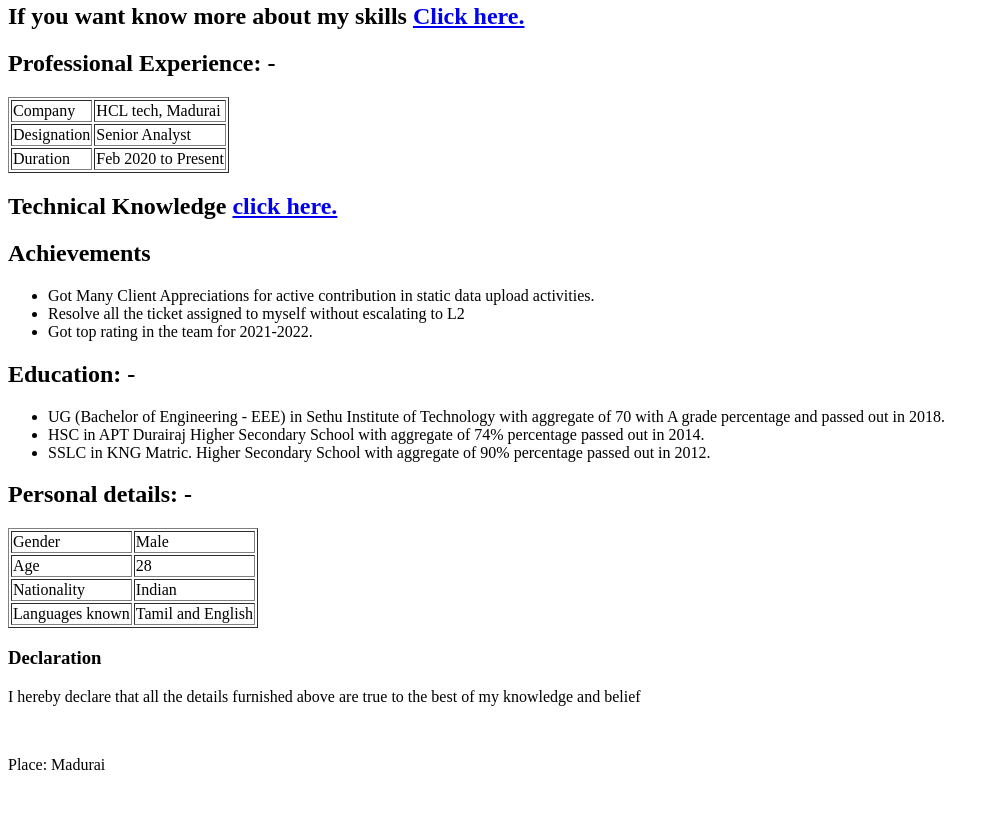
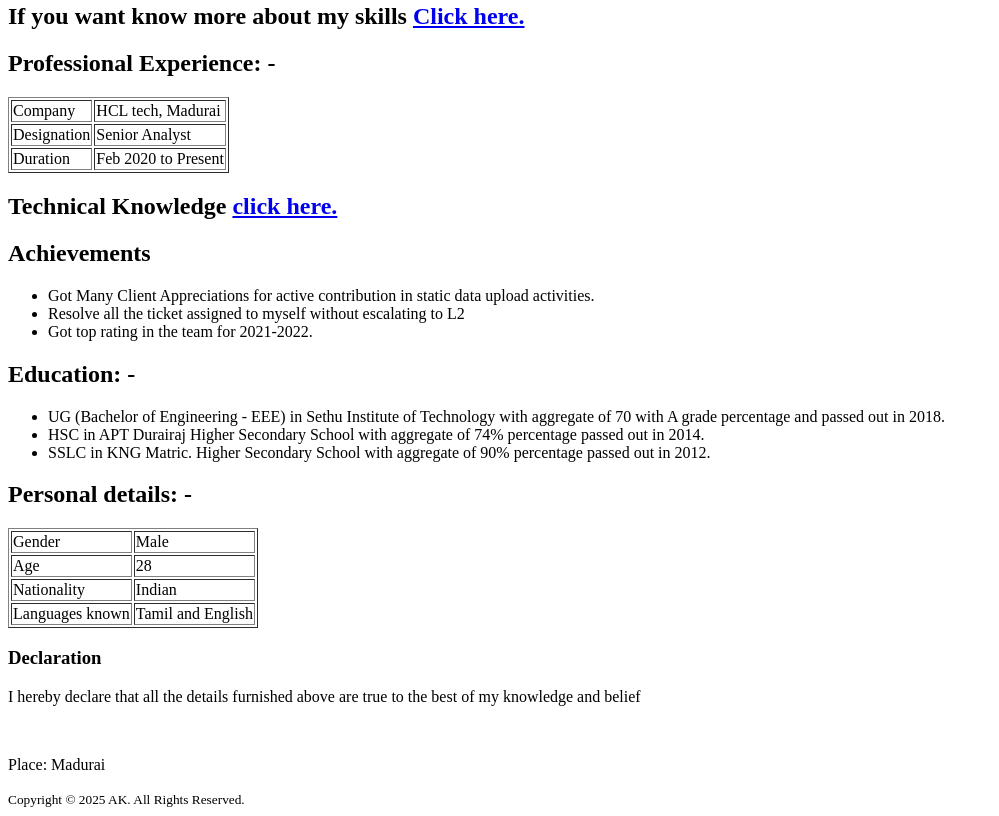
Before and after one commit to Arunkumar81096/revampcourse, a plain HTML site: page index.html in a window 1280 px wide. Shown: the part 1109-1925 px from the top of the page, without its empty margins (0-999 px from the left). Before the commit the page ends 1899 px from the top, so only its background shows below. Drawn offline with Linux system fonts and the light colour scheme.

Commit message:
Update index.html

```diff
--- a/index.html
+++ b/index.html
@@ -103,4 +103,10 @@ System centre Operations Manager SCOM 2012/2016/2019.</li>
     <p>I hereby declare that all the details furnished above are true to the best of my knowledge and belief</p> <br />
     <p>Place: Madurai</p>
 </body>
+    <footer>
+    <small>
+      Copyright © 2025 AK. All Rights Reserved.
+    </small>
+  </footer>
+
 </html>
```
